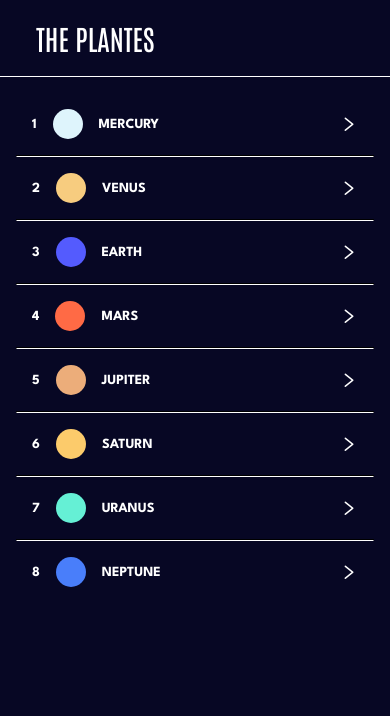
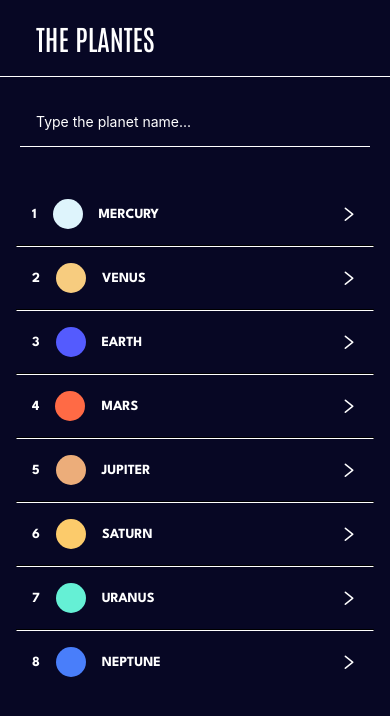
Before and after one commit to Mohaiminul69/planet-app, a React Native app: screen /Home in a window 390 px wide. Shown: the top 716 px of the page. Built offline with nearby package versions, Linux system fonts and the light colour scheme.

Commit message:
input field added

```diff
--- a/src/screens/Details.js
+++ b/src/screens/Details.js
@@ -34,7 +34,7 @@ const PlanetSection = ({ title, value }) => {
 };
 
 export default function Details({ route }) {
-  const planet = route.params.planet;
+  const { planet } = route.params;
   const {
     name,
     description,
--- a/src/screens/Home.js
+++ b/src/screens/Home.js
@@ -4,6 +4,7 @@ import {
   StyleSheet,
   SafeAreaView,
   Pressable,
+  TextInput,
 } from "react-native";
 import React from "react";
 import Text from "../components/Text/Text";
@@ -43,6 +44,12 @@ export default function Home() {
   return (
     <SafeAreaView style={styles.container}>
       <PlanetHeader />
+      <TextInput
+        placeholder="Type the planet name..."
+        placeholderTextColor={colors.white}
+        autoCorrect={false}
+        style={styles.searchInput}
+      />
       <FlatList
         contentContainerStyle={styles.list}
         keyExtractor={(item) => item.name}
@@ -79,4 +86,11 @@ const styles = StyleSheet.create({
     borderWidth: 0.5,
     borderBottomColor: colors.white,
   },
+  searchInput: {
+    padding: spacing[4],
+    color: colors.white,
+    borderBottomColor: colors.white,
+    borderBottomWidth: 1,
+    margin: spacing[5],
+  },
 });
```
